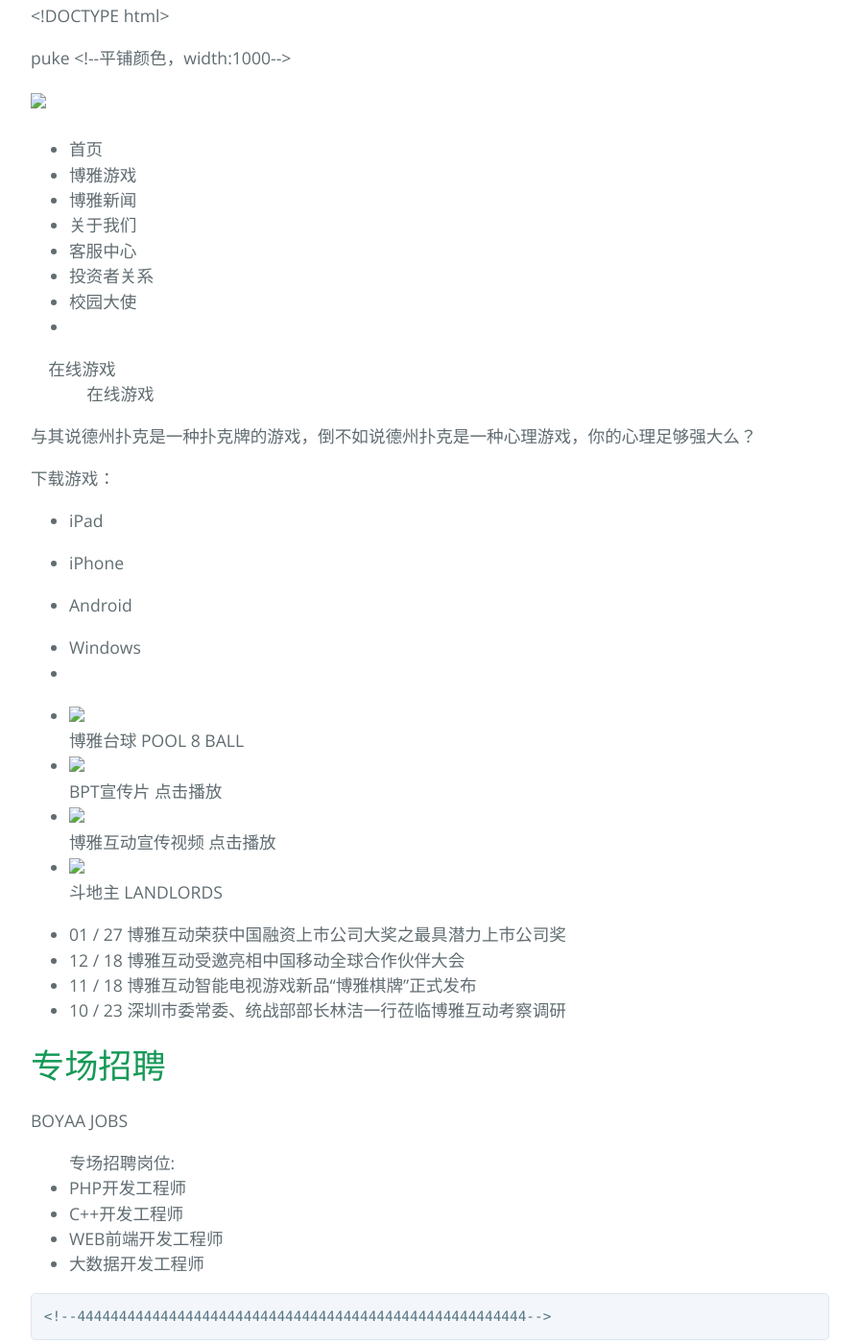
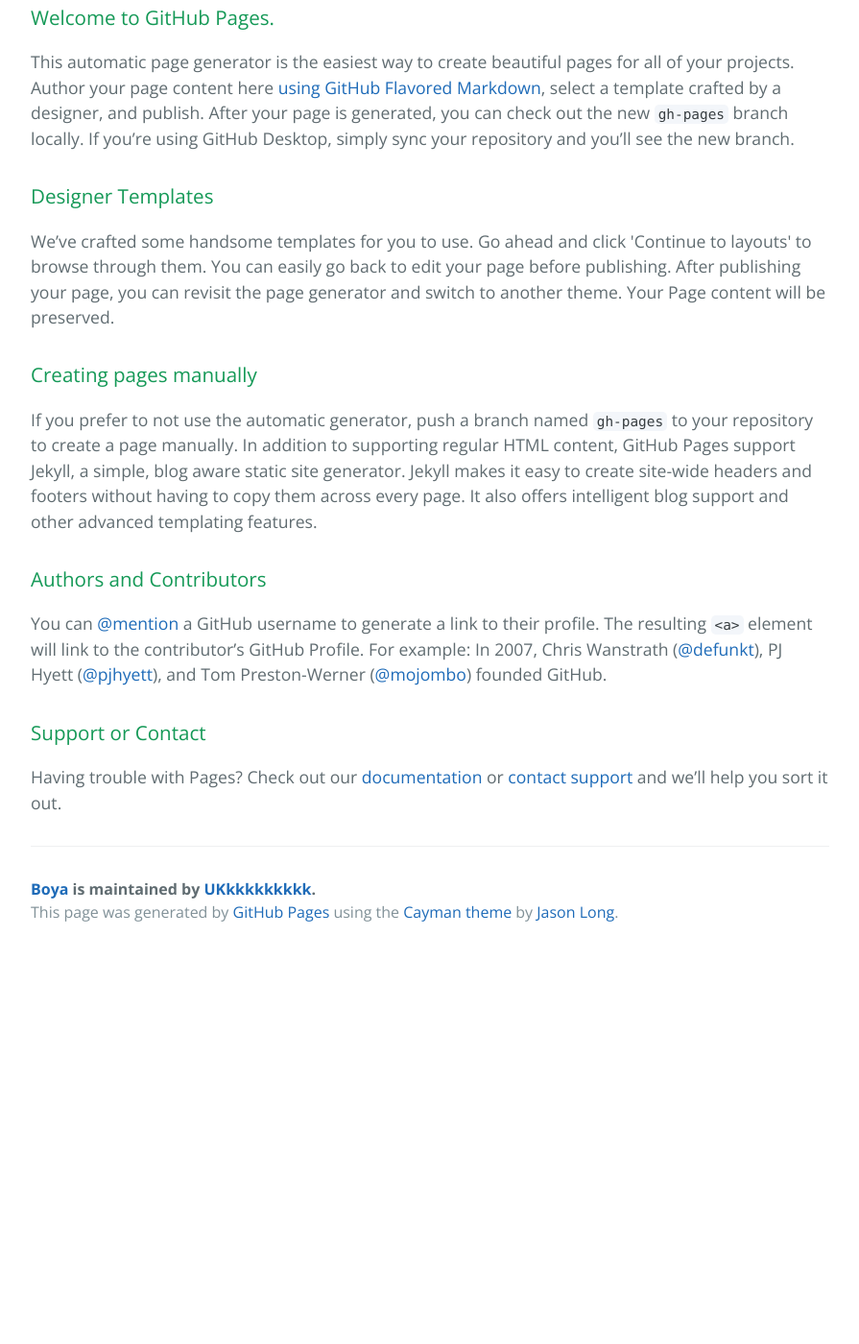
Before and after one commit to UKkkkkkkkkk/boya, a plain HTML site: page index.html in a window 1280 px wide. Shown: the part 365-1765 px from the top of the page at 96% size, without its empty margins (192-1087 px from the left). After the commit the page ends 1359 px from the top, so only its background shows below. Drawn offline with nearby package versions, Linux system fonts and the light colour scheme.

Commit message:
Create gh-pages branch via GitHub

```diff
--- a/index.html
+++ b/index.html
@@ -19,161 +19,30 @@
     </section>
 
     <section class="main-content">
-      <p>&lt;!DOCTYPE html&gt;
+      <h3>
+<a id="welcome-to-github-pages" class="anchor" href="#welcome-to-github-pages" aria-hidden="true"><span aria-hidden="true" class="octicon octicon-link"></span></a>Welcome to GitHub Pages.</h3>
 
-</p>
+<p>This automatic page generator is the easiest way to create beautiful pages for all of your projects. Author your page content here <a href="https://guides.github.com/features/mastering-markdown/">using GitHub Flavored Markdown</a>, select a template crafted by a designer, and publish. After your page is generated, you can check out the new <code>gh-pages</code> branch locally. If you’re using GitHub Desktop, simply sync your repository and you’ll see the new branch.</p>
 
-    puke
+<h3>
+<a id="designer-templates" class="anchor" href="#designer-templates" aria-hidden="true"><span aria-hidden="true" class="octicon octicon-link"></span></a>Designer Templates</h3>
 
+<p>We’ve crafted some handsome templates for you to use. Go ahead and click 'Continue to layouts' to browse through them. You can easily go back to edit your page before publishing. After publishing your page, you can revisit the page generator and switch to another theme. Your Page content will be preserved.</p>
 
+<h3>
+<a id="creating-pages-manually" class="anchor" href="#creating-pages-manually" aria-hidden="true"><span aria-hidden="true" class="octicon octicon-link"></span></a>Creating pages manually</h3>
 
+<p>If you prefer to not use the automatic generator, push a branch named <code>gh-pages</code> to your repository to create a page manually. In addition to supporting regular HTML content, GitHub Pages support Jekyll, a simple, blog aware static site generator. Jekyll makes it easy to create site-wide headers and footers without having to copy them across every page. It also offers intelligent blog support and other advanced templating features.</p>
 
-    &lt;!--平铺颜色，width:1000--&gt;
-    <div>
-        <h1>
-<a id="" class="anchor" href="#" aria-hidden="true"><span aria-hidden="true" class="octicon octicon-link"></span></a><a href="###"><img src="../images/images/boyabiaoti_03.png"></a>
-</h1>
-        <div>
-            <ul>
-                <li>首页</li>
-                <li>博雅游戏</li>
-                <li>博雅新闻</li>
-                <li>关于我们</li>
-                <li>客服中心</li>
-                <li>投资者关系</li>
-                <li>校园大使</li>
-                <li>
-            </ul>
-        </div>
+<h3>
+<a id="authors-and-contributors" class="anchor" href="#authors-and-contributors" aria-hidden="true"><span aria-hidden="true" class="octicon octicon-link"></span></a>Authors and Contributors</h3>
 
-    </div>
+<p>You can <a href="https://help.github.com/articles/basic-writing-and-formatting-syntax/#mentioning-users-and-teams" class="user-mention">@mention</a> a GitHub username to generate a link to their profile. The resulting <code>&lt;a&gt;</code> element will link to the contributor’s GitHub Profile. For example: In 2007, Chris Wanstrath (<a href="https://github.com/defunkt" class="user-mention">@defunkt</a>), PJ Hyett (<a href="https://github.com/pjhyett" class="user-mention">@pjhyett</a>), and Tom Preston-Werner (<a href="https://github.com/mojombo" class="user-mention">@mojombo</a>) founded GitHub.</p>
 
+<h3>
+<a id="support-or-contact" class="anchor" href="#support-or-contact" aria-hidden="true"><span aria-hidden="true" class="octicon octicon-link"></span></a>Support or Contact</h3>
 
-
-
-
-
-<div>
-    <div>
-        <div>
-            <div>     在线游戏
-                <ul>
-                         在线游戏
-                </ul>
-                <div>
-                    <a href="###"></a>
-                    <a href="###"></a>
-                    <a href="###"></a>
-                    <a href="###"></a>
-                    <a href="###"></a>
-                </div>
-            </div>
-            <div>与其说德州扑克是一种扑克牌的游戏，倒不如说德州扑克是一种心理游戏，你的心理足够强大么？
-            </div>
-            <div>
-                <p></p>
-                <p>下载游戏：</p>
-            </div>
-<div></div>
-            <ul>
-                <li>
-<p></p>iPad</li>
-                <li>
-<p></p>iPhone</li>
-                <li>
-<p></p>Android</li>
-                <li>
-<p></p>Windows</li>
-                <li><img src="../images/images/landlords80.png" alt=""></li>
-            </ul>
-        </div>
-    </div>
-</div>
-
-
-
-<ul>
-    <li>
-        <img src="../images/images/f1%20(3).jpg">
-        <div>
-        博雅台球
-        POOL 8 BALL <div></div>
-        </div>
-    </li>
-    <li>
-        <img src="../images/images/f1%20(1).jpg">
-        <div>
-            BPT宣传片
-            点击播放 <div></div>
-        </div>
-    </li>
-    <li>
-        <img src="../images/images/f1%20(4).jpg">
-        <div>
-            博雅互动宣传视频
-            点击播放 <div></div>
-        </div>
-    </li>
-    <li>
-        <img src="../images/images/f1%20(2).jpg">
-        <div>
-            斗地主
-            LANDLORDS <div></div>
-        </div>
-    </li>
-</ul>
-
-
-
-<div>
-    <div></div>
-    <div>
-        <div></div>
-        <div></div>
-        <div></div>
-        <div></div>
-    </div>
-    </div>
-
-<div>
-    <div>
-        <ul>
-
-            <li>01 / 27 <b></b>博雅互动荣获中国融资上市公司大奖之最具潜力上市公司奖</li>
-            <li>12 / 18 <b></b>博雅互动受邀亮相中国移动全球合作伙伴大会</li>
-            <li>11 / 18 <b></b>博雅互动智能电视游戏新品“博雅棋牌”正式发布</li>
-            <li>10 / 23 <b></b>深圳市委常委、统战部部长林洁一行莅临博雅互动考察调研</li>
-        </ul>
-    </div>
-    <div>
-        <div>
-            <h1>
-<a id="专场招聘" class="anchor" href="#%E4%B8%93%E5%9C%BA%E6%8B%9B%E8%81%98" aria-hidden="true"><span aria-hidden="true" class="octicon octicon-link"></span></a>专场招聘</h1>
-            <p>BOYAA JOBS</p>
-        </div>
-
-        <ul>专场招聘岗位:
-            <li>PHP开发工程师</li>
-            <li>C++开发工程师</li>
-            <li>WEB前端开发工程师</li>
-            <li>大数据开发工程师</li>
-        </ul>
-    </div>
-
-</div>
-
-<pre><code>&lt;!--444444444444444444444444444444444444444444444444444444--&gt;
-</code></pre>
-
-<div>
-</div>
-
-
-
-<p><a href="#"></a></p>
-
-<p>
-</p>
+<p>Having trouble with Pages? Check out our <a href="https://help.github.com/pages">documentation</a> or <a href="https://github.com/contact">contact support</a> and we’ll help you sort it out.</p>
 
       <footer class="site-footer">
         <span class="site-footer-owner"><a href="https://github.com/UKkkkkkkkkk/boya">Boya</a> is maintained by <a href="https://github.com/UKkkkkkkkkk">UKkkkkkkkkk</a>.</span>
```
Also changed, not shown: params.json (+1 -1 lines).
